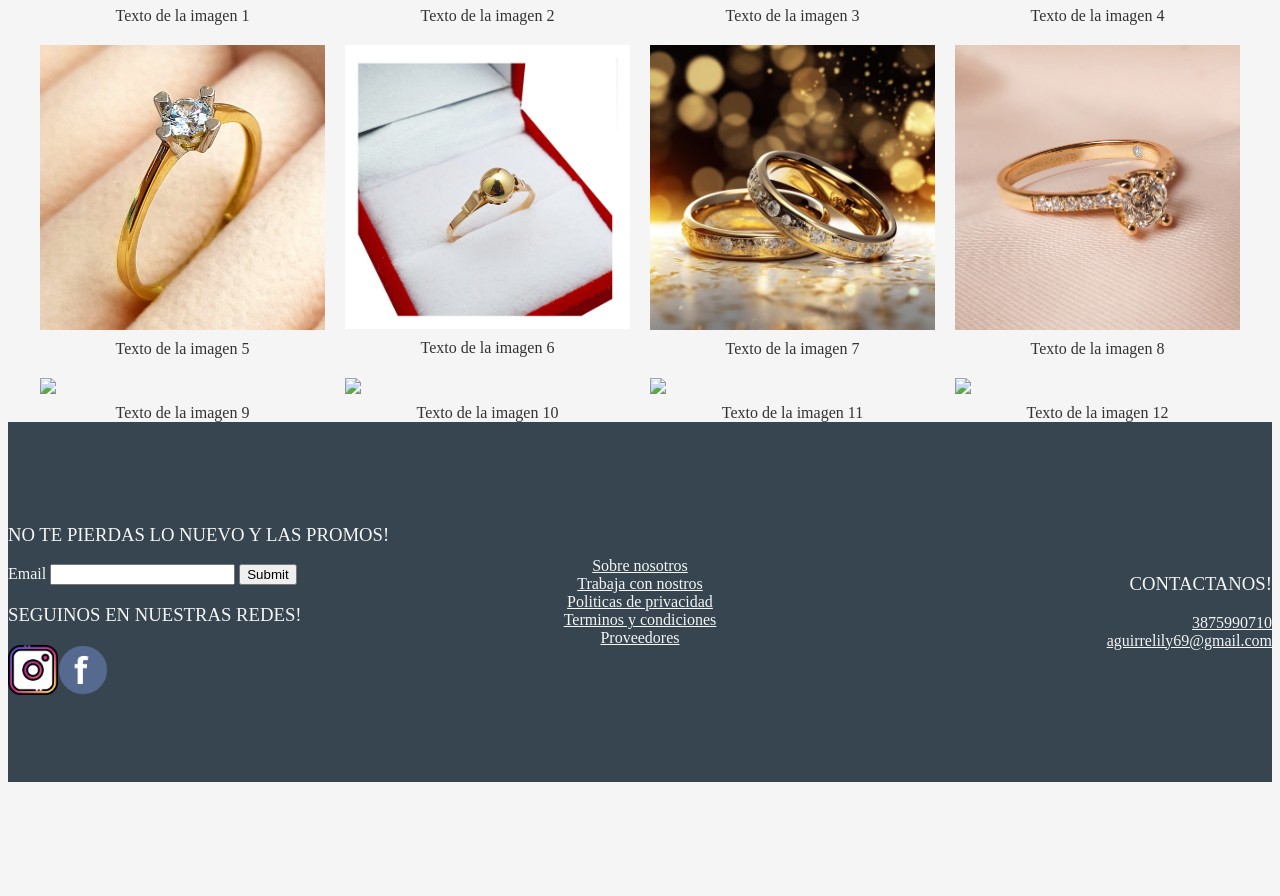
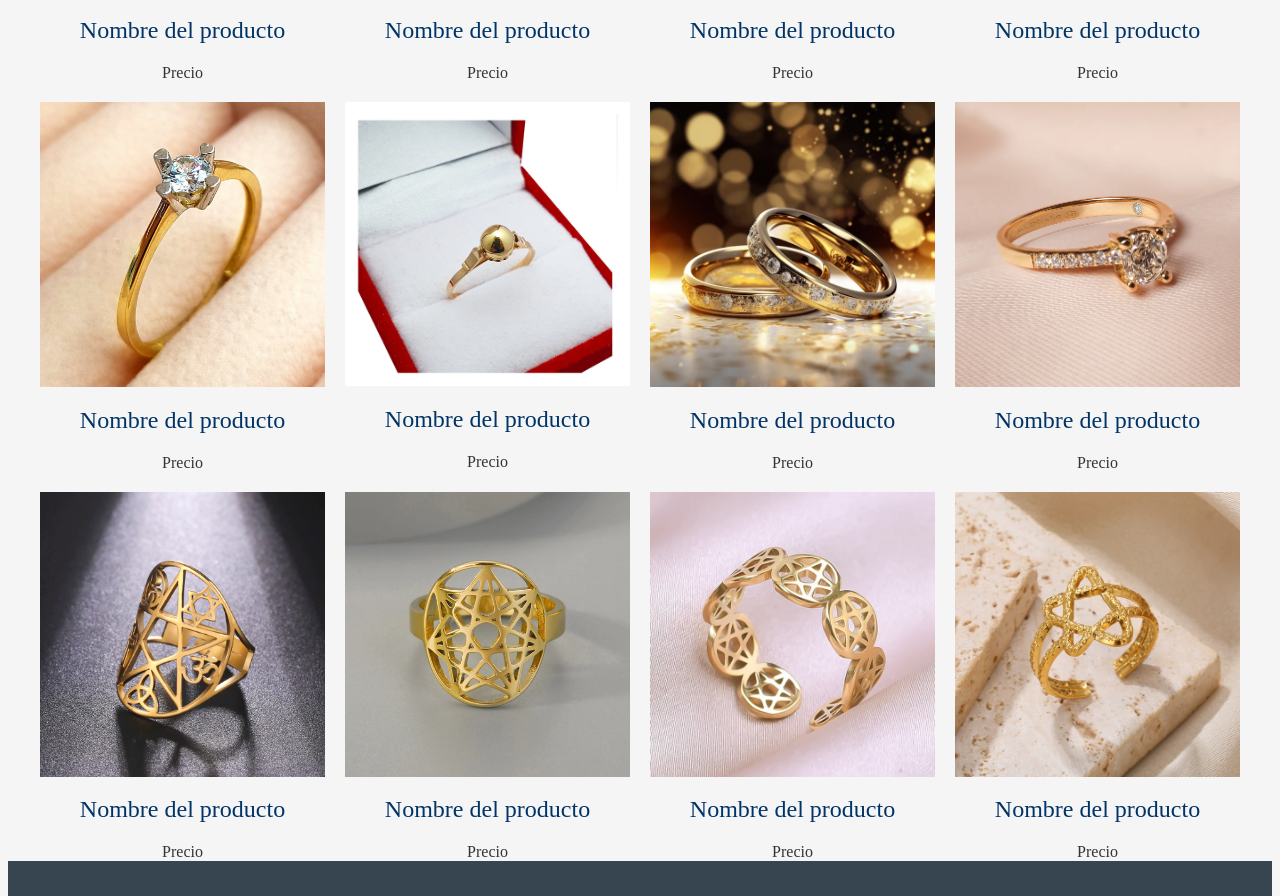
Before and after one commit to slacoxz/Proyecto_coder-Lily-accesorios-, a plain HTML site: page pages/seccionanillos.html in a window 1280 px wide. Shown: the part 736-1632 px from the top of the page. Before the commit the page ends 1518 px from the top, so only its background shows below. Drawn offline with Linux system fonts and the light colour scheme.

Commit message:
actualizacion de seccion anillos con imgs y textos inculidos

```diff
--- a/pages/seccionanillos.html
+++ b/pages/seccionanillos.html
@@ -35,51 +35,63 @@
     <div class="gallery">
         <div class="gallery-item">
             <img src="../images/images-secc-anillos/dsc020341-8395241f9e500462b316179740181678-1024-1024.jpg">
-            <div class="caption">Texto de la imagen 1</div>
+            <h2>Nombre del producto</h2>
+            <div class="caption">Precio</div>
         </div>
         <div class="gallery-item">
             <img src="../images/images-secc-anillos/anillo-compromiso-oro-amarillo-18k-diamantes-beirtu.webp">
-            <div class="caption">Texto de la imagen 2</div>
+            <h2>Nombre del producto</h2>
+            <div class="caption">Precio</div>
         </div>
         <div class="gallery-item">
             <img src="../images/images-secc-anillos/OA-006-P1_1_8aee1679-90f9-43f7-8e8b-740592e42afa_600x600_crop_center.webp">
-            <div class="caption">Texto de la imagen 3</div>
+            <h2>Nombre del producto</h2>
+            <div class="caption">Precio</div>
         </div>
         <div class="gallery-item">
             <img src="../images/images-secc-anillos/anillo-trinidad-oro-amarillo-18k-diamantes-venecia.webp">
-            <div class="caption">Texto de la imagen 4</div>
+            <h2>Nombre del producto</h2>
+            <div class="caption">Precio</div>
         </div>
         <div class="gallery-item">
             <img src="../images/images-secc-anillos/2AN01433A-240.jpg">
-            <div class="caption">Texto de la imagen 5</div>
+            <h2>Nombre del producto</h2>
+            <div class="caption">Precio</div>
         </div>
         <div class="gallery-item">
             <img src="../images/images-secc-anillos/anillo-oro-18k-modelo-bolita-oro-rose-en-1-6-gramos-a611-243f1504b86f95e9ec16947961198636-640-0.jpeg">
-            <div class="caption">Texto de la imagen 6</div>
+            <h2>Nombre del producto</h2>
+            <div class="caption">Precio</div>
         </div>
         <div class="gallery-item">
             <img src="../images/images-secc-anillos/anillos-boda-dorados-centro-suelo-blanco-fondo-brillante_398492-5913.avif">
-            <div class="caption">Texto de la imagen 7</div>
+            <h2>Nombre del producto</h2>
+            <div class="caption">Precio</div>
         </div>
         <div class="gallery-item">
             <img src="../images/images-secc-anillos/4DIAN011918_1150x.webp">
-            <div class="caption">Texto de la imagen 8</div>
+            <h2>Nombre del producto</h2>
+            <div class="caption">Precio</div>
         </div>
         <div class="gallery-item">
-            <img src="../">
-            <div class="caption">Texto de la imagen 9</div>
+            <img src="../images/images-secc-anillos/Anillos-ajustables-de-pentagrama-para-mujeres-y-hombres-joyer-a-de-acero-inoxidable-s-mbolo-de.webp">
+            <h2>Nombre del producto</h2>
+            <div class="caption">Precio</div>
         </div>
         <div class="gallery-item">
-            <img src="../">
-            <div class="caption">Texto de la imagen 10</div>
+            <img src="../images/images-secc-anillos/QIAMNI-anillo-de-acero-inoxidable-de-la-Estrella-de-David-para-hombre-joyer-a-Punk-Hip.webp">
+            <h2>Nombre del producto</h2>
+            <div class="caption">Precio</div>
         </div>
         <div class="gallery-item">
-            <img src="../">
-            <div class="caption">Texto de la imagen 11</div>
+            <img src="../images/images-secc-anillos/S8624340e6b5c424b83435a81867fa2f78.jpg_640x640Q90.jpg_.webp">
+            <h2>Nombre del producto</h2>
+            <div class="caption">Precio</div>
         </div>
         <div class="gallery-item">
-            <img src="../">
-            <div class="caption">Texto de la imagen 12</div>
+            <img src="../images/images-secc-anillos/S1ec75ea452d64053bafc2fc2b8c14427O.jpg_640x640Q90.jpg_.webp">
+            <h2>Nombre del producto</h2>
+            <div class="caption">Precio</div>
         </div>
     </div>
 
```
Also changed, not shown: images/images-secc-anillos/Anillos-ajustables-de-pentagrama-para-mujeres-y-hombres-joyer-a-de-acero-inoxidable-s-mbolo-de.webp (added), images/images-secc-anillos/QIAMNI-anillo-de-acero-inoxidable-de-la-Estrella-de-David-para-hombre-joyer-a-Punk-Hip.webp (added), images/images-secc-anillos/S1ec75ea452d64053bafc2fc2b8c14427O.jpg_640x640Q90.jpg_.webp (added), images/images-secc-anillos/S8624340e6b5c424b83435a81867fa2f78.jpg_640x640Q90.jpg_.webp (added).
